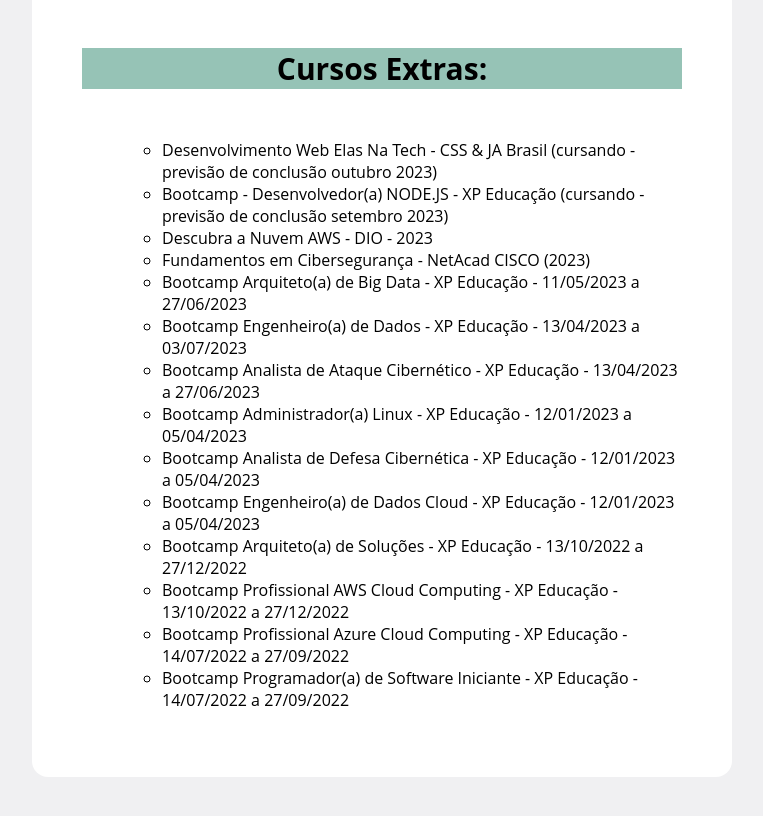
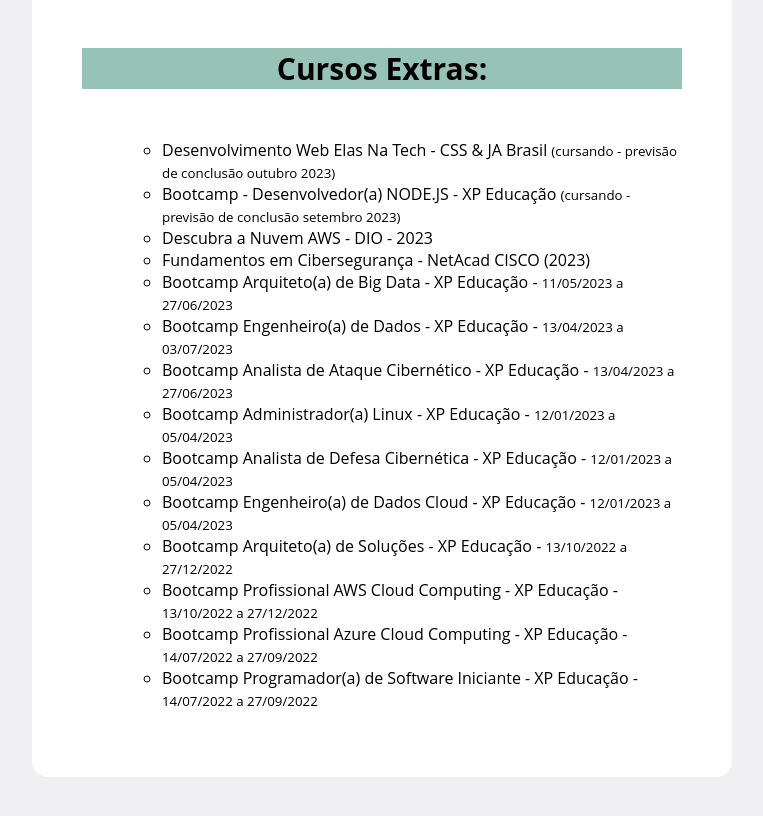
Before and after one commit to KarinPortfolio/curriculo, a plain HTML site: page index.html in a window 1280 px wide. Shown: the part 1120-1936 px from the top of the page, without its empty margins (258-1021 px from the left). Drawn offline with Linux system fonts and the light colour scheme.

Commit message:
Update index.html

```diff
--- a/index.html
+++ b/index.html
@@ -17,7 +17,7 @@
 <p>Atuar com Desenvolvimento Web</p>
 <br>
 <h3>Formação</h3>
-<p>Especialização em Desenvolvimento web - Faculdade IMES (cursando - previsão de conclusão janeiro 2024)<br>
+<p>Especialização em Desenvolvimento web - Faculdade IMES <small>(cursando - previsão de conclusão janeiro 2024)</small><br>
 <p>Análise e Desenvolvimento de Sistemas - UNIP (2012-2013)<br>
 <p> Gestão em Tecnologias da Editoração – UniFMU (2005 – 2006)</p></p></p>
 <br>
@@ -41,21 +41,21 @@ Téc. em Comunicação Visual Arte-Final (fechamento de arquivo, desenvolvimento
 <p>
 <ol>
     <ul>
-    <li>Desenvolvimento Web Elas Na Tech - CSS & JA Brasil (cursando - previsão de conclusão outubro 2023)</li>
-    <li>Bootcamp - Desenvolvedor(a) NODE.JS - XP Educação (cursando - previsão de conclusão setembro 2023)</li>
+    <li>Desenvolvimento Web Elas Na Tech - CSS & JA Brasil <small>(cursando - previsão de conclusão outubro 2023)</small></li>
+    <li>Bootcamp - Desenvolvedor(a) NODE.JS - XP Educação <small>(cursando - previsão de conclusão setembro 2023)</small></li>
 
     <li>Descubra a Nuvem AWS - DIO - 2023</li>
     <li>Fundamentos em Cibersegurança - NetAcad CISCO (2023)</li>
-    <li>Bootcamp Arquiteto(a) de Big Data - XP Educação - 11/05/2023 a 27/06/2023</li>
-    <li>Bootcamp Engenheiro(a) de Dados - XP Educação - 13/04/2023 a 03/07/2023</li>
-    <li>Bootcamp Analista de Ataque Cibernético - XP Educação - 13/04/2023 a 27/06/2023</li>
-    <li>Bootcamp Administrador(a) Linux - XP Educação  - 12/01/2023 a 05/04/2023</li>
-    <li>Bootcamp Analista de Defesa Cibernética - XP Educação  - 12/01/2023 a 05/04/2023</li>
-    <li>Bootcamp Engenheiro(a) de Dados Cloud - XP Educação  - 12/01/2023 a 05/04/2023</li>
-    <li>Bootcamp Arquiteto(a) de Soluções - XP Educação  - 13/10/2022 a 27/12/2022</li>
-    <li>Bootcamp Profissional AWS Cloud Computing - XP Educação  - 13/10/2022 a 27/12/2022</li>
-    <li>Bootcamp Profissional Azure Cloud Computing - XP Educação  - 14/07/2022 a 27/09/2022</li>
-    <li>Bootcamp Programador(a) de Software Iniciante - XP Educação  - 14/07/2022 a 27/09/2022</li>
+    <li>Bootcamp Arquiteto(a) de Big Data - XP Educação - <small>11/05/2023 a 27/06/2023</small></li>
+    <li>Bootcamp Engenheiro(a) de Dados - XP Educação - <small>13/04/2023 a 03/07/2023</small></li>
+    <li>Bootcamp Analista de Ataque Cibernético - XP Educação - <small>13/04/2023 a 27/06/2023</small></li>
+    <li>Bootcamp Administrador(a) Linux - XP Educação  - <small>12/01/2023 a 05/04/2023</small></li>
+    <li>Bootcamp Analista de Defesa Cibernética - XP Educação  - <small>12/01/2023 a 05/04/2023</small></li>
+    <li>Bootcamp Engenheiro(a) de Dados Cloud - XP Educação  - <small>12/01/2023 a 05/04/2023</small></li>
+    <li>Bootcamp Arquiteto(a) de Soluções - XP Educação  - <small>13/10/2022 a 27/12/2022</small></li>
+    <li>Bootcamp Profissional AWS Cloud Computing - XP Educação  - <small>13/10/2022 a 27/12/2022</small></li>
+    <li>Bootcamp Profissional Azure Cloud Computing - XP Educação  - <small>14/07/2022 a 27/09/2022</small></li>
+    <li>Bootcamp Programador(a) de Software Iniciante - XP Educação  - <small>14/07/2022 a 27/09/2022</small></li>
     </ul>
     </ol>
 </p>
```
